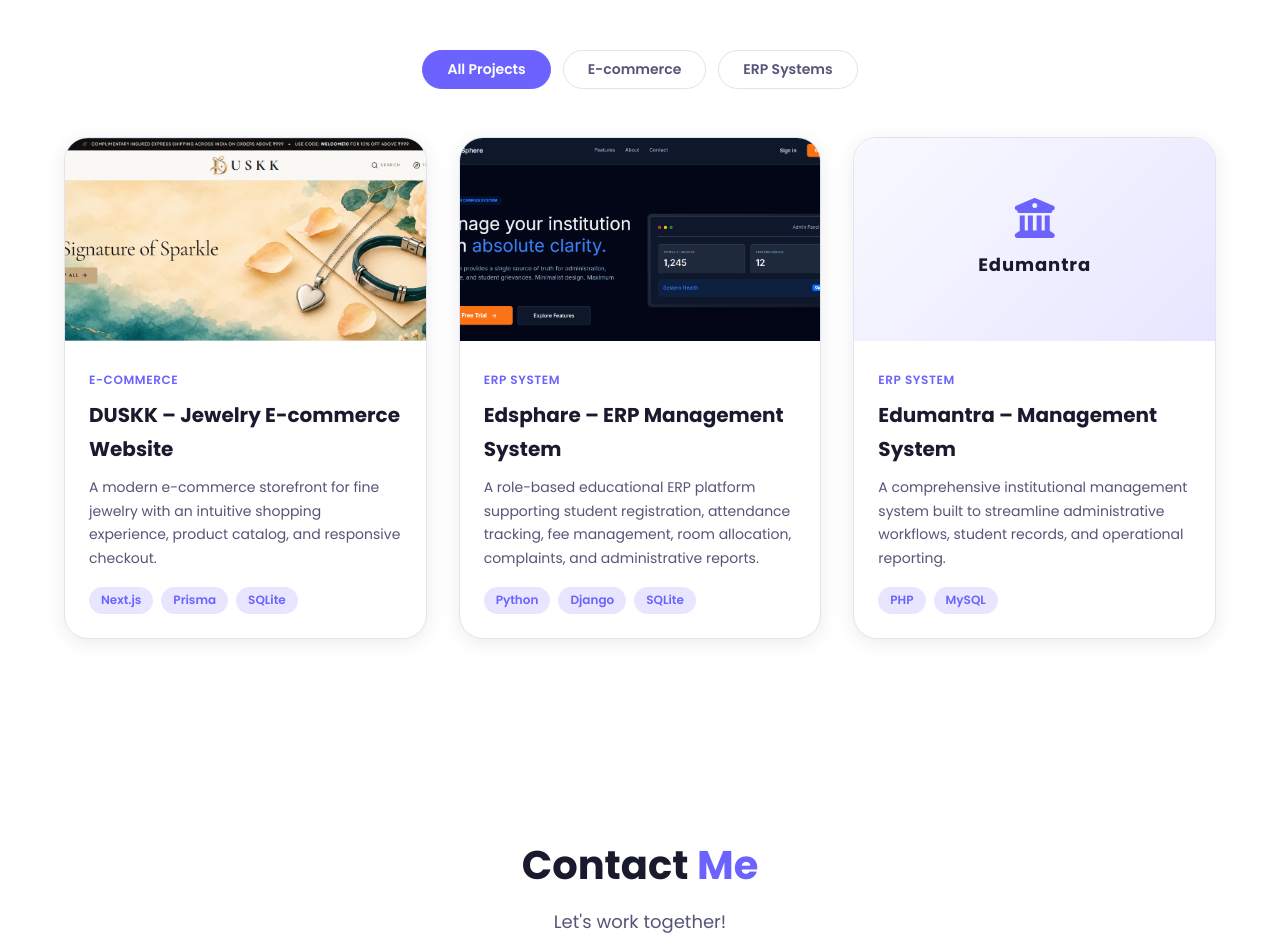
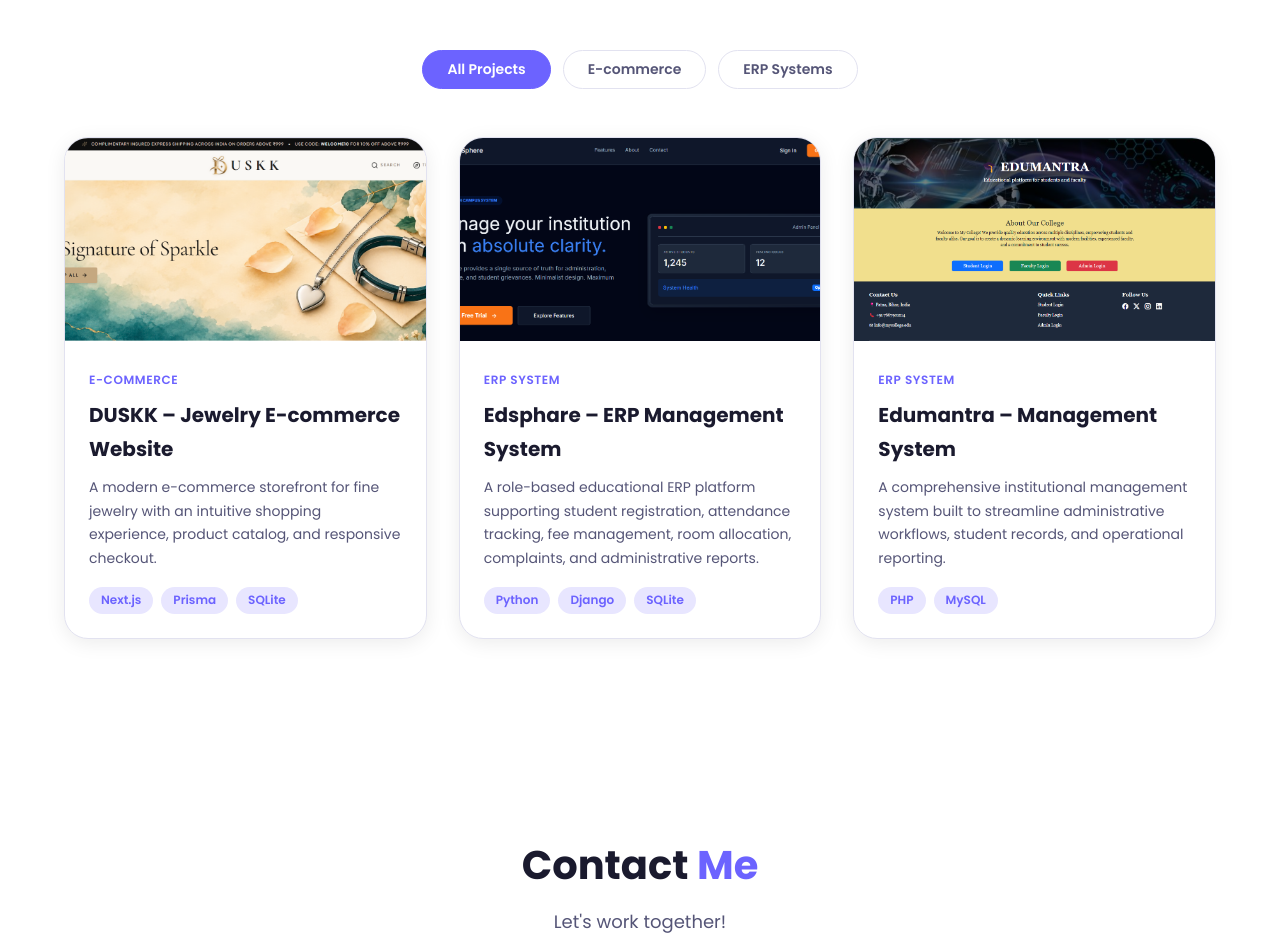
Before and after one commit to techsaurabh08/portfolio, a website: page index.html in a window 1280 px wide. Shown: the part 3520-4458 px from the top of the page. Drawn offline with Linux system fonts and the light colour scheme.

Commit message:
Display Edumantra project screenshot

```diff
--- a/index.html
+++ b/index.html
@@ -298,10 +298,13 @@
           <!-- Project Card 3: Edumantra -->
           <div class="project-card" data-category="erp">
             <div class="project-img">
-              <div class="project-placeholder">
-                <i class="fas fa-university placeholder-icon"></i>
-                <span class="placeholder-title">Edumantra</span>
-              </div>
+              <img
+                src="assets/images/projects/Screenshot 2026-11-21 022437.png"
+                alt="Edumantra Management System Screenshot"
+                width="600"
+                height="338"
+                loading="lazy"
+              />
               <div class="project-overlay">
                 <a href="https://github.com/techsaurabh08/Edumantra-ERP" class="project-link" target="_blank" rel="noopener noreferrer" aria-label="View Edumantra GitHub Repository"><i class="fab fa-github"></i></a>
               </div>
```
